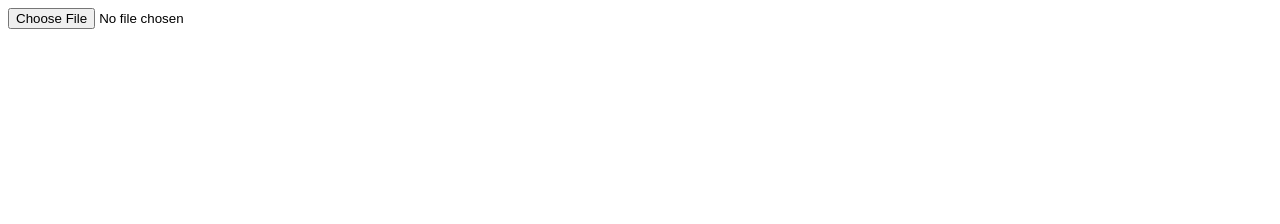
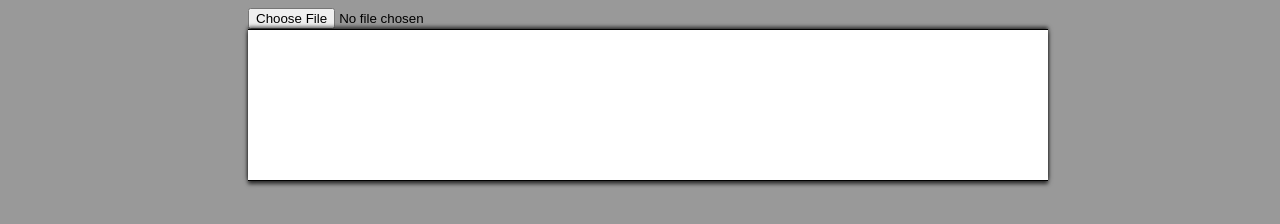
Before and after one commit to Paoda/js-visualiser, a website: page app/index.html in a window 1280 px wide. Drawn offline with Linux system fonts and the light colour scheme.

Commit message:
working example, needs fine tuning
thanks MDN

```diff
--- a/app/css/main.css
+++ b/app/css/main.css
@@ -0,0 +1,19 @@
+canvas {
+  border-top: 1px solid black;
+  border-bottom: 1px solid black;
+  margin-bottom: -3px;
+  box-shadow: 0 -2px 4px rgba(0,0,0,0.7),
+              0 3px 4px rgba(0,0,0,0.7);
+}
+.wrapper {
+	height: 100%;
+	max-width: 800px;
+	margin: 0 auto;
+}
+
+body {
+	width: 100%;
+	height: inherit;
+	background-color: #999;
+
+}
--- a/app/index.html
+++ b/app/index.html
@@ -1,5 +1,6 @@
 <!DOCTYPE html>
 <html lang="en">
+
 <head>
     <meta charset="UTF-8">
     <meta name="viewport" content="width=device-width, initial-scale=1.0">
@@ -7,9 +8,14 @@
     <link rel='stylesheet' href='./css/main.css'>
     <title>Javascript Visualiser</title>
 </head>
+
 <body>
-    <input type='file' id='openFile'>
+    <div class='wrapper'>
+        <input type='file' id='openFile'></input>
+        <canvas class='visualizer'></canvas>
+    </div>
     <!--Javascript -->
     <script src='./js/main.js'></script>
 </body>
+
 </html>
--- a/app/js/main.js
+++ b/app/js/main.js
@@ -1,39 +1,69 @@
 var userAudio = document.getElementById('openFile');
 var arrayBuffer;
 
+var audio = new Audio();
+
+var audioCtx = new AudioContext();
+var analyser = audioCtx.createAnalyser();
+
+window.addEventListener('load', function (e) {
+    var source = audioCtx.createMediaElementSource(audio);
+    source.connect(analyser);
+    analyser.connect(audioCtx.destination);
+
+    visualize();
+})
+
 userAudio.onchange = function (e) { //Converts an uploaded file into an Array Buffer
-    files = this.files;
+    files = this.files[0]; //This is all literally so that I can bypass CORS
 
-    var reader = new FileReader();
-
-    reader.onload = function(e) {
-        arrayBuffer = reader.result;
-        console.log(reader.result);
-    }
-    reader.readAsArrayBuffer(files[0]);
-
-    setupVisualizer();
+    audio.src = window.URL.createObjectURL(files);
+    audio.play();
 }
 
-function setupVisualizer() {
-    if (!window.AudioContext) {
-        if (!window.webkitAudioContext) {
-            alert('No Audio Context Found.');
+var canvas = document.querySelector('.visualizer');
+var canvasCtx = canvas.getContext("2d");
+
+var intendedWidth = document.querySelector('.wrapper').clientWidth;
+canvas.setAttribute('width', intendedWidth);
+
+var drawVisual;
+
+function visualize() {
+    WIDTH = canvas.width;
+    HEIGHT = canvas.height;
+    console.log("Width: " + WIDTH);
+    console.log("Height: " + HEIGHT)
+
+    analyser.fftSize = 256;
+    var bufferLength = analyser.frequencyBinCount;
+    console.log(bufferLength);
+    var dataArray = new Uint8Array(bufferLength);
+
+    canvasCtx.clearRect(0, 0, WIDTH, HEIGHT);
+
+    function draw() {
+        drawVisual = requestAnimationFrame(draw);
+
+        analyser.getByteFrequencyData(dataArray);
+
+        canvasCtx.fillStyle = 'rgb(255, 255, 255)';
+        canvasCtx.fillRect(0, 0, WIDTH, HEIGHT );
+
+        var barWidth = (WIDTH / bufferLength) * 2.5;
+        var barHeight;
+        var x = 0;
+
+        for (var i = 0; i < bufferLength; i++) {
+            barHeight = dataArray[i];
+
+
+            canvasCtx.fillStyle = 'rgb(0,0,0)';
+            canvasCtx.fillRect(x, HEIGHT - barHeight / 2, barWidth, barHeight / 2);
+
+            x += barWidth + 1;
         }
-        window.AudioContext = window.webkitAudioContext;
-    }
-    var audioCtx = new AudioContext();
-    var audioBuffer;
+    };
 
-    var sourceNode = audioCtx.createBufferSource();
-    sourceNode.connect(audioCtx.destination);
-    console.log(audioCtx.destination);
-
-    audioCtx.decodeAudioData(arrayBuffer, function(buffer) {
-        sourceNode.buffer = buffer;
-        sourceNode.start(0);
-    }, function(e) {
-        throw e;
-    });
-
+    draw();
 }
```
